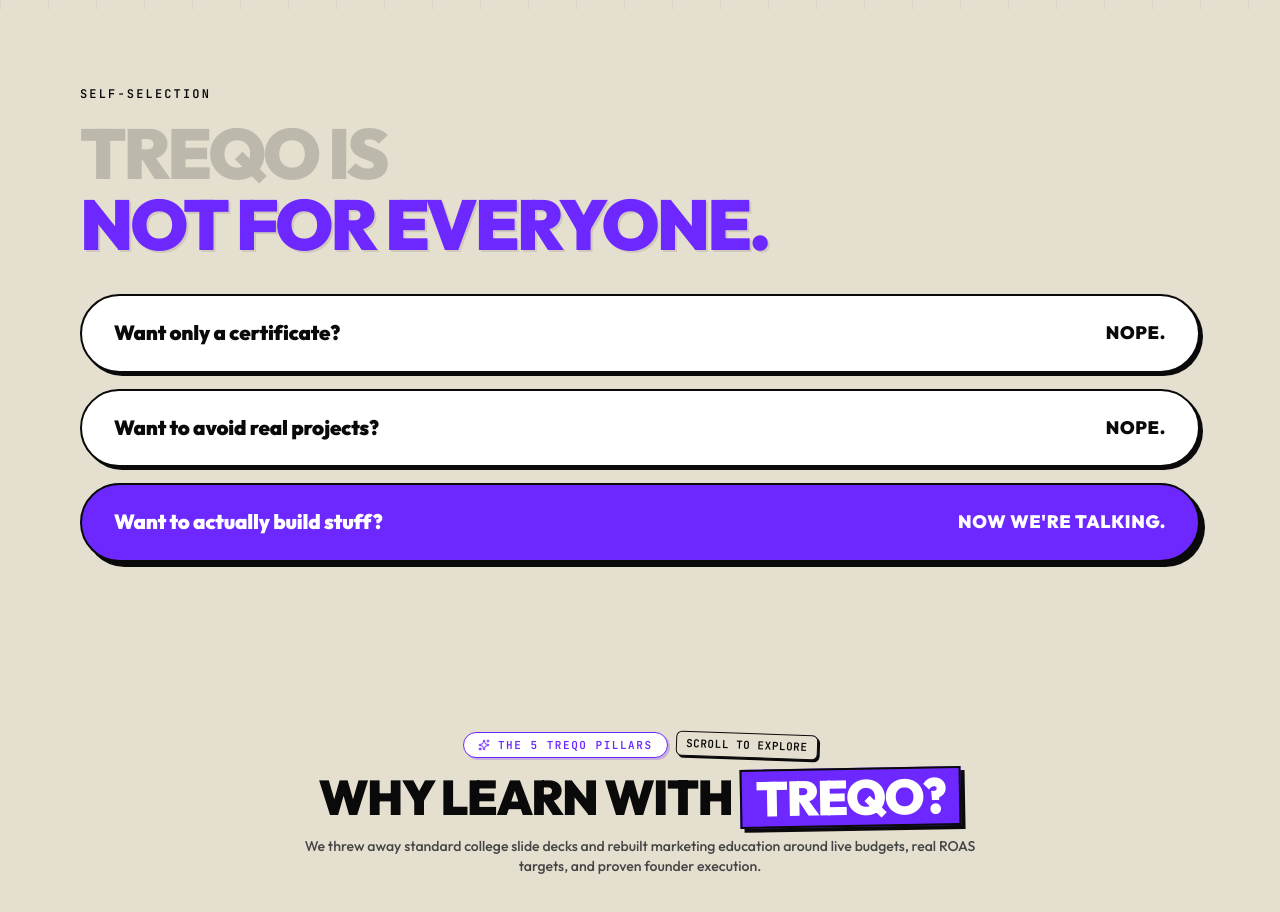
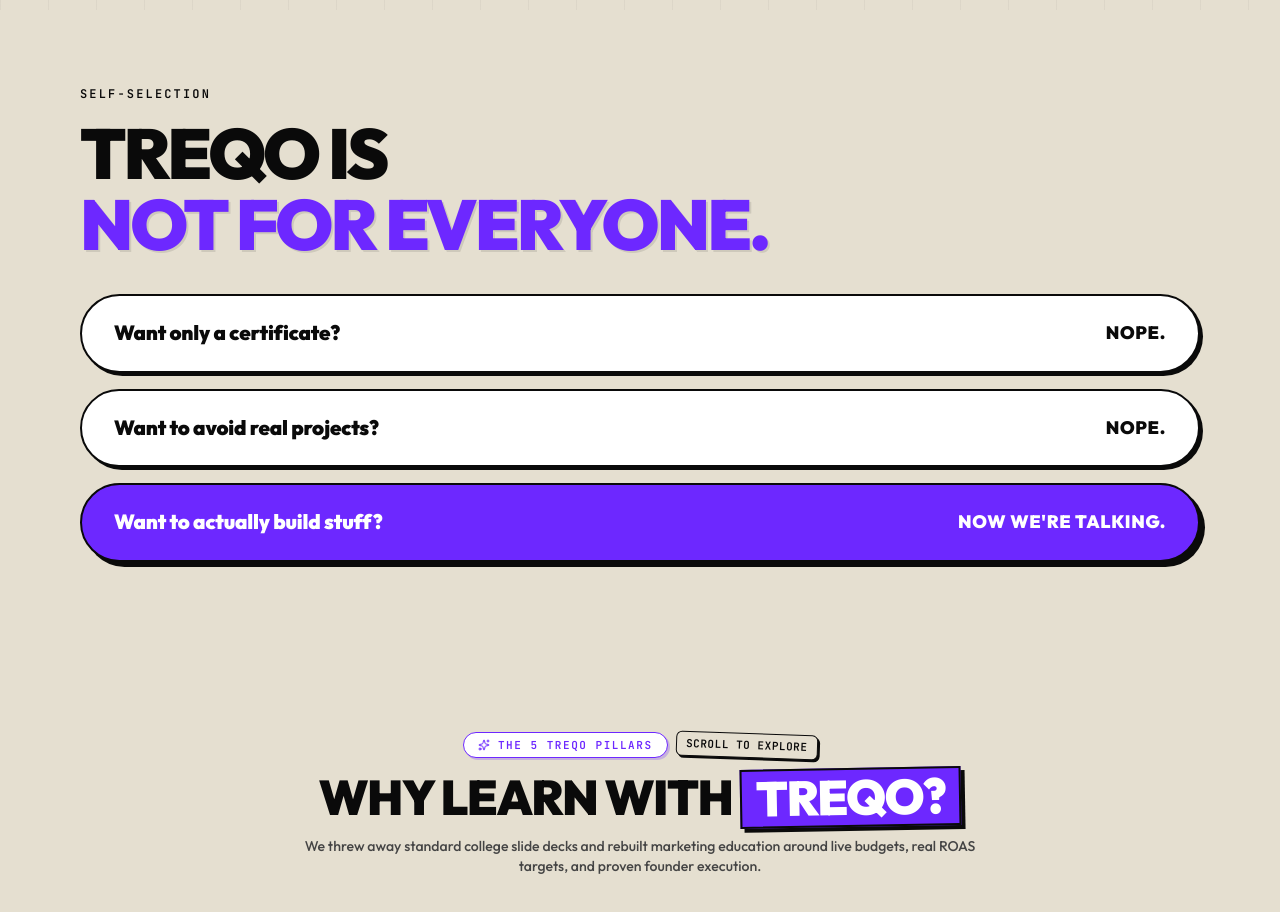
Before and after one commit to manoj-varma-p/Another-Treqo, a Next.js app: page / in a window 1280 px wide. Shown: the part 784-1696 px from the top of the page. Built offline with nearby package versions, Linux system fonts and the light colour scheme.

Commit message:
style: set TREQO IS text color to black #0A0A0A in SelfSelection

```diff
--- a/components/SelfSelection.jsx
+++ b/components/SelfSelection.jsx
@@ -74,7 +74,7 @@
           >
             <span
               style={{
-                color: 'rgba(10, 10, 10, 0.18)',
+                color: '#0A0A0A',
                 display: 'block',
                 marginBottom: '4px',
               }}
```
